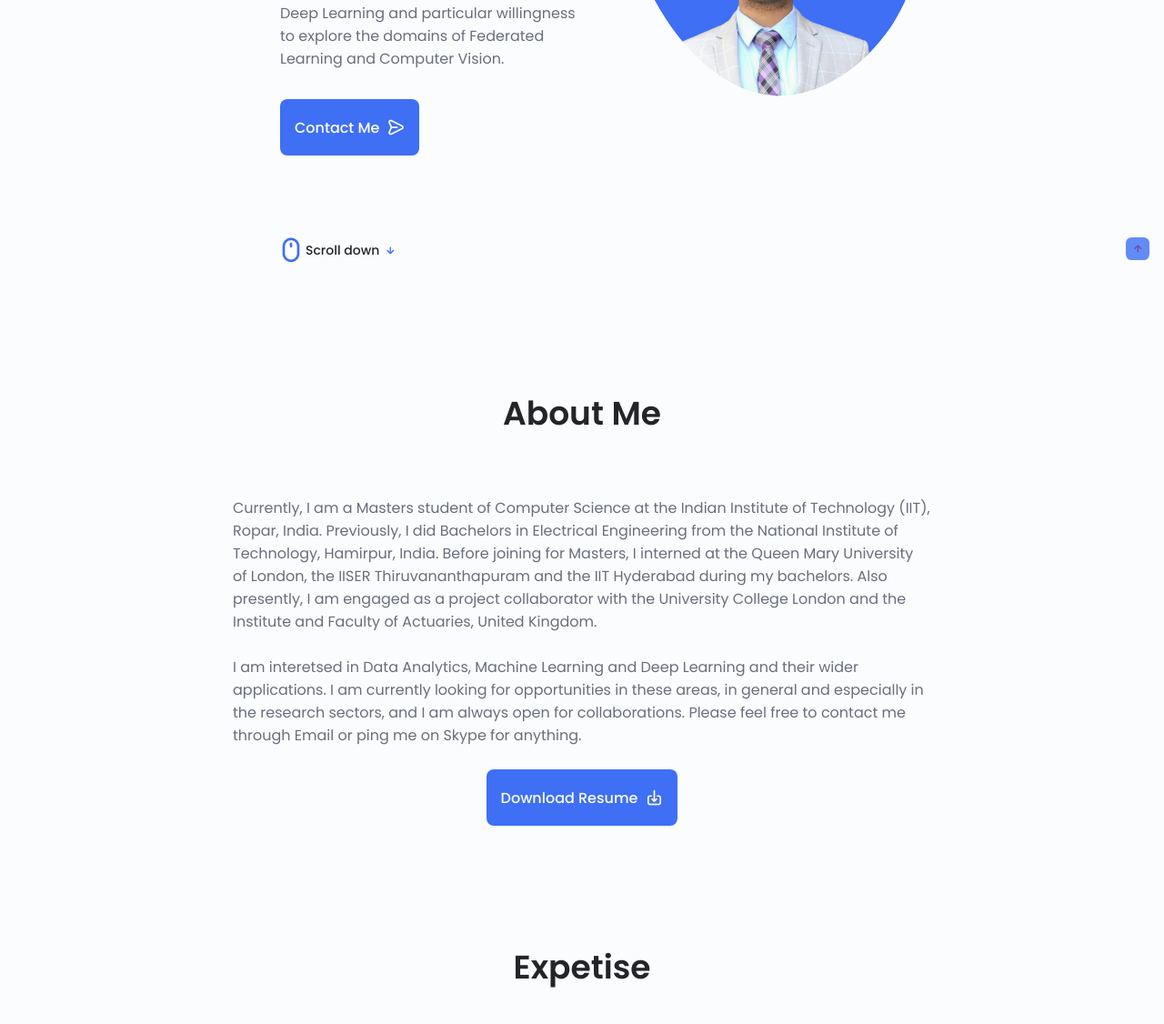
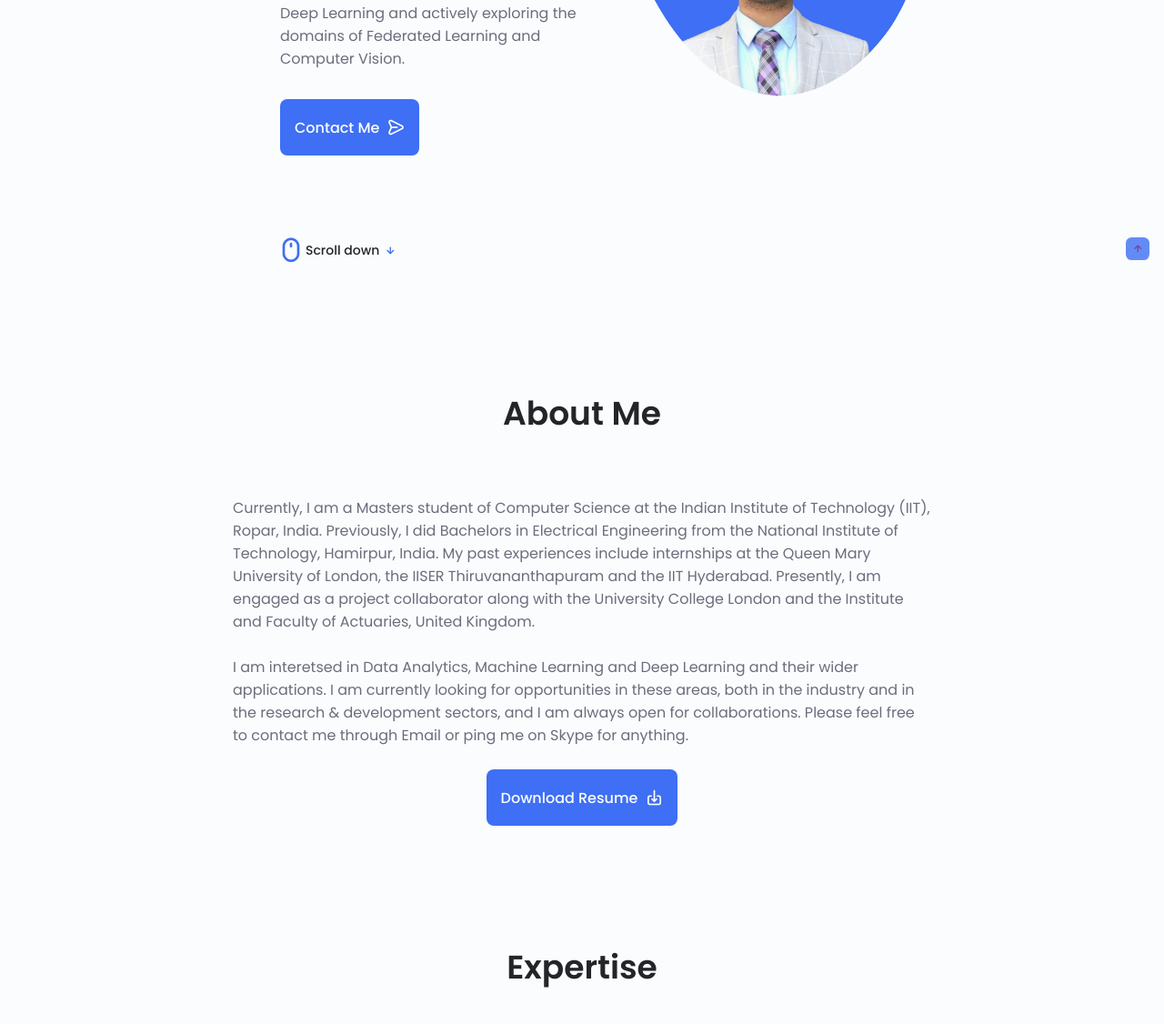
Before and after one commit to implosion07/implosion07.github.io, a plain HTML site: page index.html in a window 1280 px wide. Shown: the part 434-1560 px from the top of the page at 91% size. Drawn offline with nearby package versions, Linux system fonts and the light colour scheme.

Commit message:
Update index.html
New addons

```diff
--- a/index.html
+++ b/index.html
@@ -124,7 +124,7 @@
                     <div class="home__data">
                         <h1 class="home__title">Hi, I am Varun Kukreti</h1>
                         <h3 class="home__sub">A Masters student of Computer Science</h3>
-                        <p class="home__description">With interest in the broader applications of Data Analytics, Machine Learning and Deep Learning and particular willingness to explore the domains of Federated Learning and Computer Vision. </p>
+                        <p class="home__description">With interest in the broader applications of Data Analytics, Machine Learning and Deep Learning and actively exploring the domains of Federated Learning and Computer Vision. </p>
                         <a href="#contact" class="button button--flex">
                             Contact Me <i class="uil uil-message button__icon"></i>
                         </a>
@@ -151,12 +151,12 @@
 
                 <div>
                     <p>
-                        Currently, I am a Masters student of Computer Science at the Indian Institute of Technology (IIT), Ropar, India. Previously, I did Bachelors in Electrical Engineering from the National Institute of Technology, Hamirpur, India. Before joining for Masters, I interned at the Queen Mary University of London, the IISER Thiruvananthapuram and the IIT Hyderabad during my bachelors. Also presently, I am engaged as a project collaborator with the University College London and the Institute and Faculty of Actuaries, United Kingdom. </p>
+                        Currently, I am a Masters student of Computer Science at the Indian Institute of Technology (IIT), Ropar, India. Previously, I did Bachelors in Electrical Engineering from the National Institute of Technology, Hamirpur, India. My past experiences include internships at the Queen Mary University of London, the IISER Thiruvananthapuram and the IIT Hyderabad. Presently, I am engaged as a project collaborator along with the University College London and the Institute and Faculty of Actuaries, United Kingdom. </p>
  <p>
                         <br>
                     </p>
 
-<p>I am interetsed in Data Analytics, Machine Learning and Deep Learning and their wider applications. I am currently looking for opportunities in these areas, in general and especially in the research sectors, and I am always open for collaborations.
+<p>I am interetsed in Data Analytics, Machine Learning and Deep Learning and their wider applications. I am currently looking for opportunities in these areas, both in the industry and in the research & development sectors, and I am always open for collaborations.
                         Please feel free to contact me through Email or ping me on Skype for anything.
                     </p>
                     <p>
@@ -191,7 +191,7 @@
 
         <!--==================== SKILLS ====================-->
         <section class="skills section" id="skills">
-            <h2 class="section__title">Expetise</h2>
+            <h2 class="section__title">Expertise</h2>
             <span class="section__subtitle"></span>
 
           <!--  <div class="skills__container container grid">
@@ -343,7 +343,7 @@
                                 <span class="qualification__subtitle">
                                     <a href="https://www.iitrpr.ac.in/" target="_blank">Indian Institute of Technology Ropar, India</a>
                                         <br>
-                                        <h5>Ongoing</h5>
+                                        <h5>CGPA: Ongoing</h5>
                                 </span>
                                 <div class="qualification__calendar">
                                     <i class="uil uil-calendar-alt"></i>
@@ -369,7 +369,7 @@
                                 <span class="qualification__subtitle">
                                     <a href="https://nith.ac.in/" target="_blank">National Institute of Technology Hamirpur, India</a>
                                         <br>
-                                        <h5>8.48/10</h5>
+                                        <h5>GPA: 8.48/10</h5>
                                 </span>
                                 <div class="qualification__calendar">
                                     <i class="uil uil-calendar-alt"></i>
```
